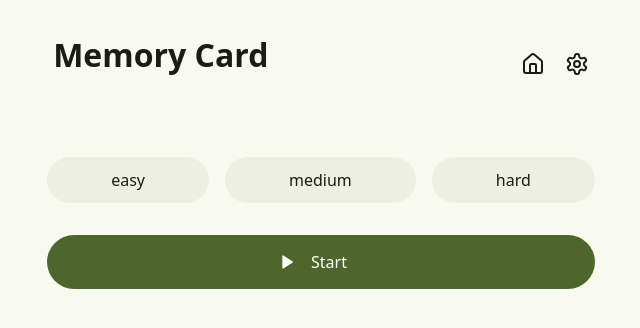
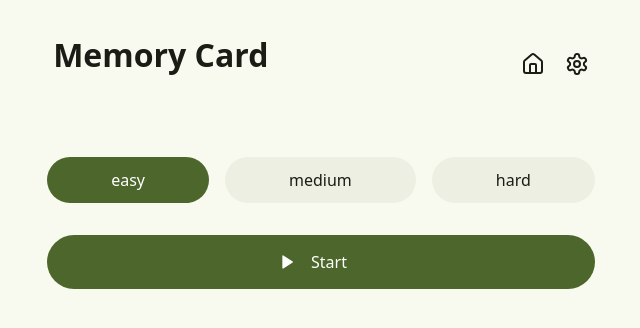
Before and after one commit to sinskiy/odin-memory-card, a React (Vite) app: page / in a window 1280 px wide. Shown: the top 328 px of the page, without its empty margins (319-959 px from the left). Built offline with nearby package versions, Linux system fonts and the light colour scheme.

Commit message:
fix: select easy by default; feat: enlarge difficulties object

```diff
--- a/src/components/App.jsx
+++ b/src/components/App.jsx
@@ -14,9 +14,7 @@ function App() {
   return (
     <SettingsContext.Provider value={settings}>
       <Header setRoute={setRoute} title="Memory Card" settings={settings} />
-      <main>
-        <Start />
-      </main>
+      <main>{route === "home" && <Start setRoute={setRoute} />}</main>
     </SettingsContext.Provider>
   );
 }
--- a/src/components/InputSelectGroupEntry.jsx
+++ b/src/components/InputSelectGroupEntry.jsx
@@ -1,9 +1,19 @@
 import "../styles/InputSelectGroup.css";
 
-export default function InputSelectGroupEntry({ name, label, type = "radio" }) {
+export default function InputSelectGroupEntry({
+  name,
+  label,
+  defaultChecked,
+  type = "radio",
+}) {
   return (
     <div>
-      <input type={type} name={name} id={label} />
+      <input
+        type={type}
+        name={name}
+        id={label}
+        defaultChecked={defaultChecked}
+      />
       <label htmlFor={label}>{label}</label>
     </div>
   );
--- a/src/components/Start.jsx
+++ b/src/components/Start.jsx
@@ -2,17 +2,21 @@ import { Play } from "lucide-react";
 import InputSelectGroupEntry from "./InputSelectGroupEntry";
 import "../styles/Start.css";
 
-export default function Start() {
+export default function Start({ setRoute }) {
   return (
     <section className="start" aria-label="start">
       <ul className="input-select-group">
-        {difficulties.map((difficulty) => (
+        {difficulties.map((difficulty, i) => (
           <li className="select-entry" key={difficulty.name}>
-            <InputSelectGroupEntry name="difficulty" label={difficulty.name} />
+            <InputSelectGroupEntry
+              name="difficulty"
+              label={difficulty.name}
+              defaultChecked={i === 0}
+            />
           </li>
         ))}
       </ul>
-      <button className="styled">
+      <button onClick={() => setRoute("game")} className="styled">
         <Play fill="currentColor" size={16} />
         Start
       </button>
@@ -23,7 +27,9 @@ export default function Start() {
 const difficulties = [
   {
     name: "easy",
+    atTime: 3,
+    total: 5,
   },
-  { name: "medium" },
-  { name: "hard" },
+  { name: "medium", atTime: 4, total: 7 },
+  { name: "hard", atTime: 5, total: 10 },
 ];
```
